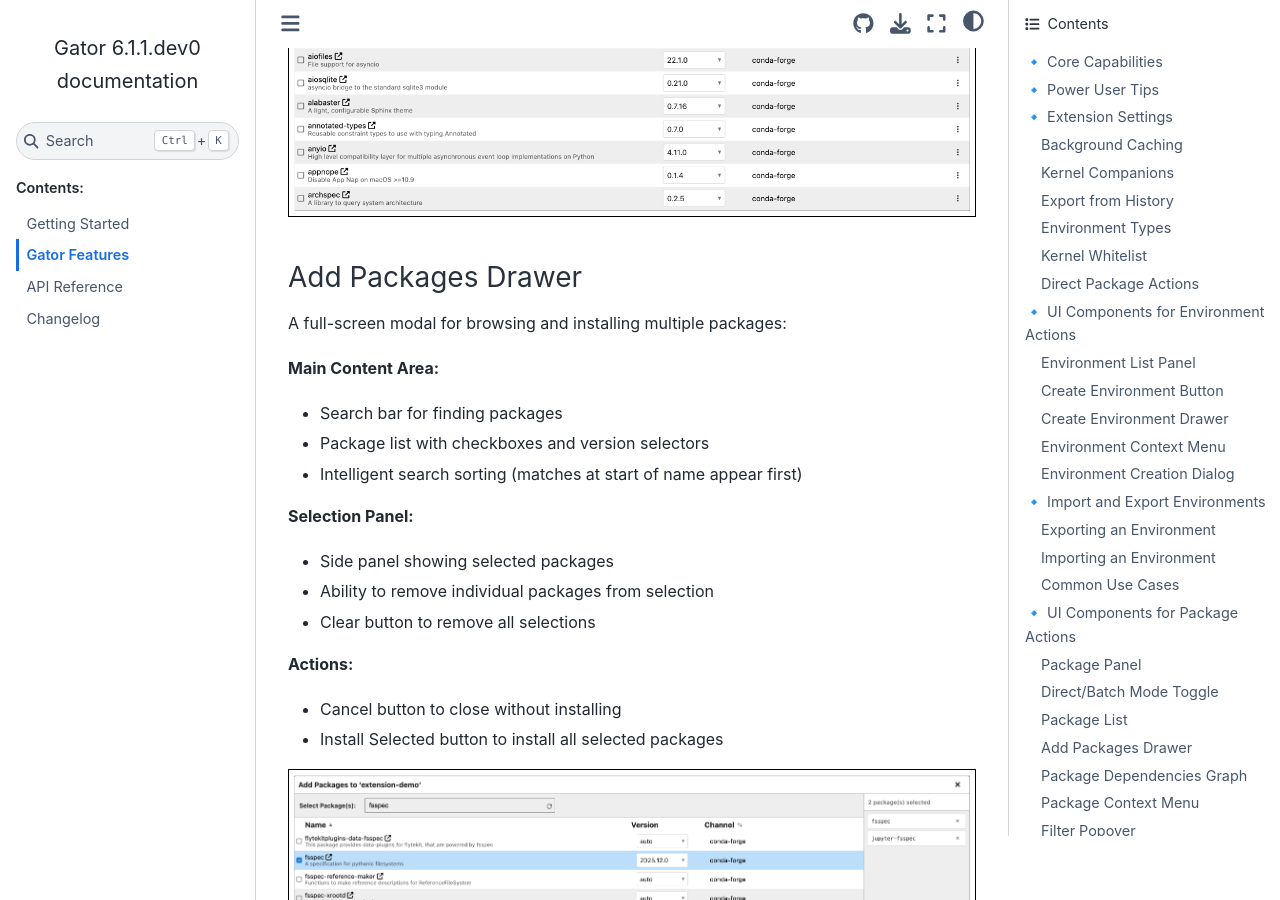
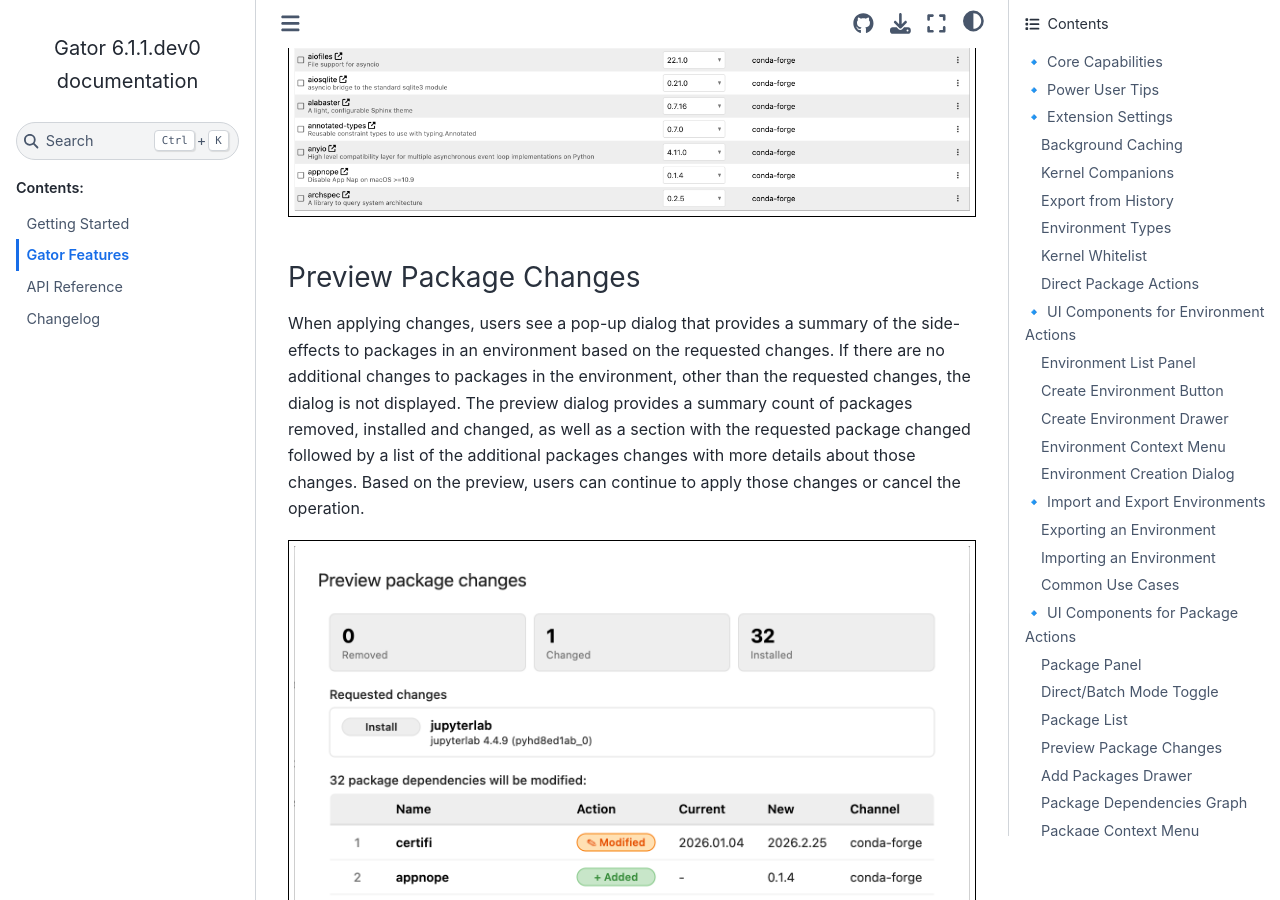
Before and after one commit to mamba-org/gator, a Sphinx documentation site: the page built from docs/source/user-guide/features.md, in a window 1280 px wide and 900 px high, scrolled down 10611 px. Built offline with Sphinx 7.4.7 and the Sphinx Book theme 1.1.4, drawn with Linux system fonts in a browser that asks for light colours; the version number is read from the project's files by our own code.

Commit message:
Add documentation for preview package changes

````diff
--- a/docs/source/user-guide/features.md
+++ b/docs/source/user-guide/features.md
@@ -386,6 +386,22 @@ A scrollable, sortable table displaying packages with columns:
 :class: bordered-image
 ```
 
+### Preview Package Changes
+
+When applying changes, users see a pop-up dialog that provides a summary of the side-effects
+to packages in an environment based on the requested changes. If there are no additional changes
+to packages in the environment, other than the requested changes, the dialog is not displayed.
+The preview dialog provides a summary count of packages removed, installed and changed, as well
+as a section with the requested package changed followed by a list of the additional packages
+changes with more details about those changes. Based on the preview, users can continue to apply
+those changes or cancel the operation.
+
+```{image} ../_static/images/preview-package-changes-dialog.png
+:alt: Screenshot of the package changes preview dialog with details on package side-effects
+:align: center
+:class: bordered-image
+```
+
 ### Add Packages Drawer
 
 A full-screen modal for browsing and installing multiple packages:
````
Also changed, not shown: docs/source/_static/images/preview-package-changes-dialog.png (added).
